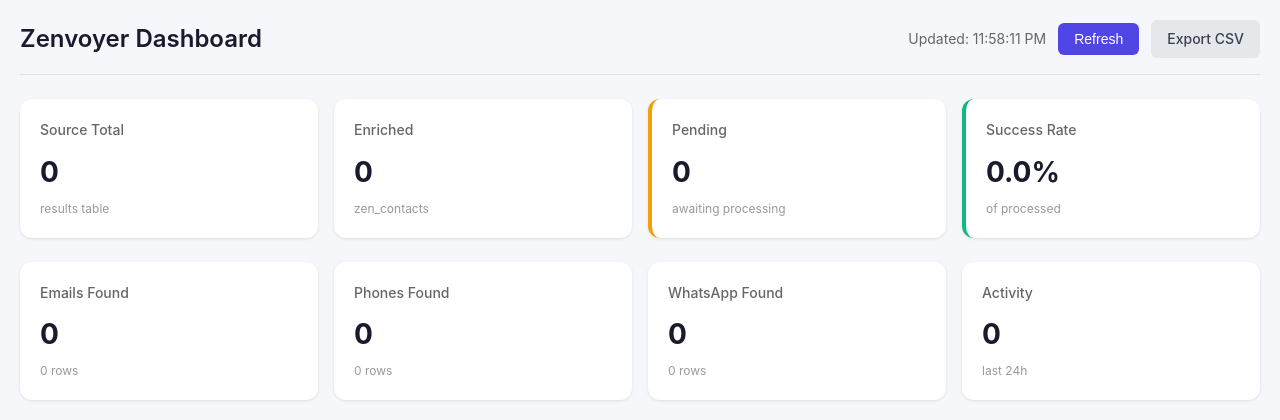
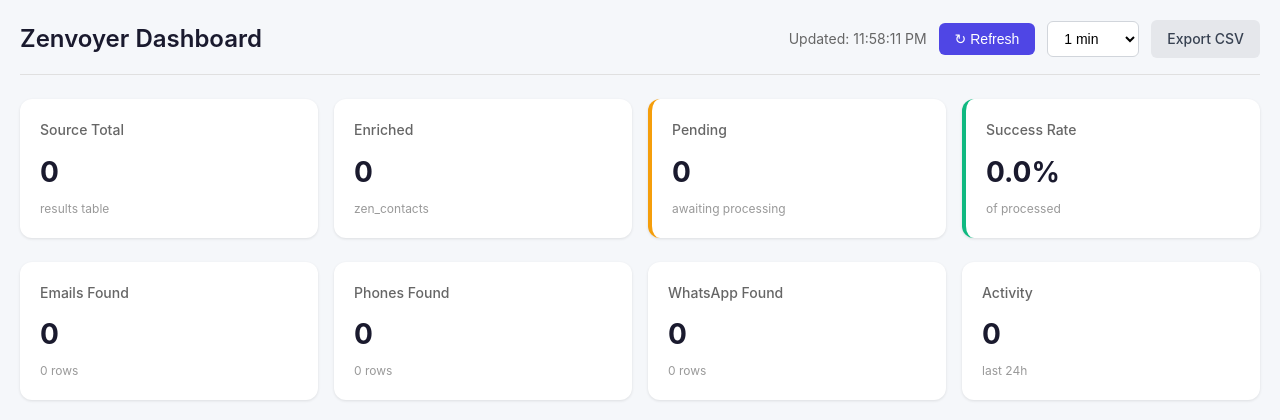
Before and after one commit to sadewadee/email-enhancer, a FastAPI app: page / in a window 1280 px wide. Shown: the top 420 px of the page. Run offline with FastAPI, Linux system fonts and the light colour scheme; data that the repository does not hold is empty; some libraries are stand-ins or nearby versions.

Commit message:
feat: add configurable refresh interval to dashboard
- Add dropdown: Manual, 10s, 30s, 1min, 2min, 5min
- Default changed from 30s to 1min (less aggressive)
- Save preference to localStorage
- Manual refresh button always available

Co-authored-by: factory-droid[bot] <138933559+factory-droid[bot]@users.noreply.github.com>

```diff
--- a/dashboard/static/css/style.css
+++ b/dashboard/static/css/style.css
@@ -44,6 +44,21 @@
 #last-updated {
     color: #666;
     font-size: 14px;
+}
+
+#refresh-interval {
+    padding: 8px 12px;
+    border: 1px solid #d1d5db;
+    border-radius: 6px;
+    font-size: 14px;
+    background: white;
+    cursor: pointer;
+}
+
+#refresh-interval:focus {
+    outline: none;
+    border-color: #4f46e5;
+    box-shadow: 0 0 0 3px rgba(79, 70, 229, 0.1);
 }
 
 /* Buttons */
--- a/dashboard/static/js/dashboard.js
+++ b/dashboard/static/js/dashboard.js
@@ -2,6 +2,7 @@
 
 const API_BASE = '';
 let refreshInterval = null;
+let currentInterval = 60000; // default 1 min
 let cache = {};
 const CACHE_TTL = 10000; // 10 seconds cache
 
@@ -226,14 +227,46 @@
     ]);
 }
 
-// Auto-refresh every 30 seconds
+// Change refresh interval
+function changeRefreshInterval() {
+    const select = document.getElementById('refresh-interval');
+    currentInterval = parseInt(select.value);
+
+    // Clear existing interval
+    if (refreshInterval) {
+        clearInterval(refreshInterval);
+        refreshInterval = null;
+    }
+
+    // Set new interval (0 = manual only)
+    if (currentInterval > 0) {
+        refreshInterval = setInterval(() => {
+            cache = {}; // Clear cache before refresh
+            refreshData();
+        }, currentInterval);
+    }
+
+    // Save preference to localStorage
+    localStorage.setItem('dashboardRefreshInterval', currentInterval);
+}
+
+// Start auto-refresh with saved or default interval
 function startAutoRefresh() {
-    if (refreshInterval) clearInterval(refreshInterval);
-    refreshInterval = setInterval(() => {
-        // Clear cache before refresh
-        cache = {};
-        refreshData();
-    }, 30000);
+    // Restore saved preference
+    const saved = localStorage.getItem('dashboardRefreshInterval');
+    if (saved !== null) {
+        currentInterval = parseInt(saved);
+        const select = document.getElementById('refresh-interval');
+        if (select) select.value = currentInterval;
+    }
+
+    // Start interval if not manual
+    if (currentInterval > 0) {
+        refreshInterval = setInterval(() => {
+            cache = {};
+            refreshData();
+        }, currentInterval);
+    }
 }
 
 // Initialize
--- a/dashboard/templates/index.html
+++ b/dashboard/templates/index.html
@@ -12,7 +12,15 @@
             <h1>Zenvoyer Dashboard</h1>
             <div class="header-actions">
                 <span id="last-updated">Loading...</span>
-                <button onclick="refreshData()" class="btn btn-primary">Refresh</button>
+                <button onclick="refreshData()" class="btn btn-primary">↻ Refresh</button>
+                <select id="refresh-interval" onchange="changeRefreshInterval()">
+                    <option value="0">Manual</option>
+                    <option value="10000">10s</option>
+                    <option value="30000">30s</option>
+                    <option value="60000" selected>1 min</option>
+                    <option value="120000">2 min</option>
+                    <option value="300000">5 min</option>
+                </select>
                 <a href="/export" class="btn btn-secondary">Export CSV</a>
             </div>
         </header>
```
